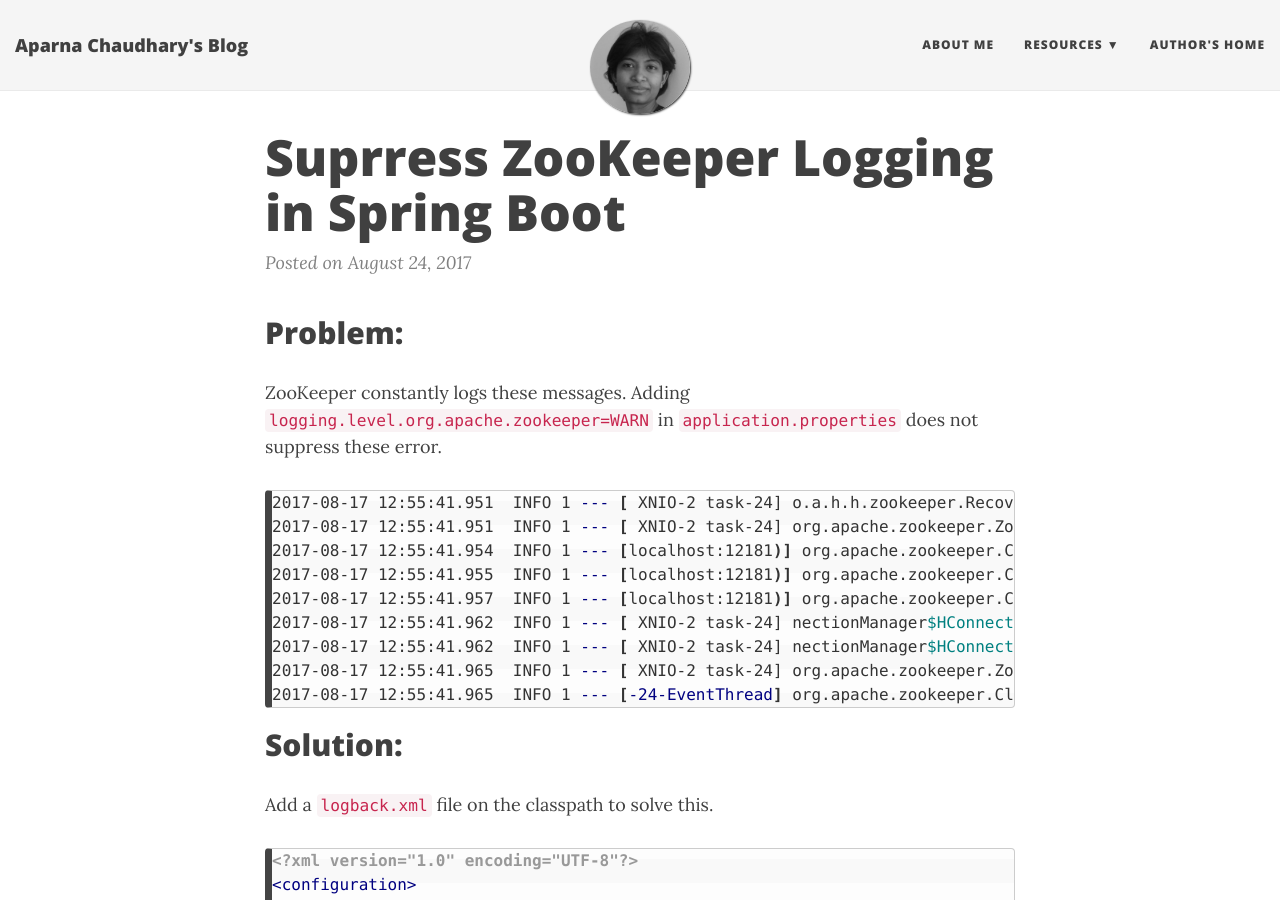
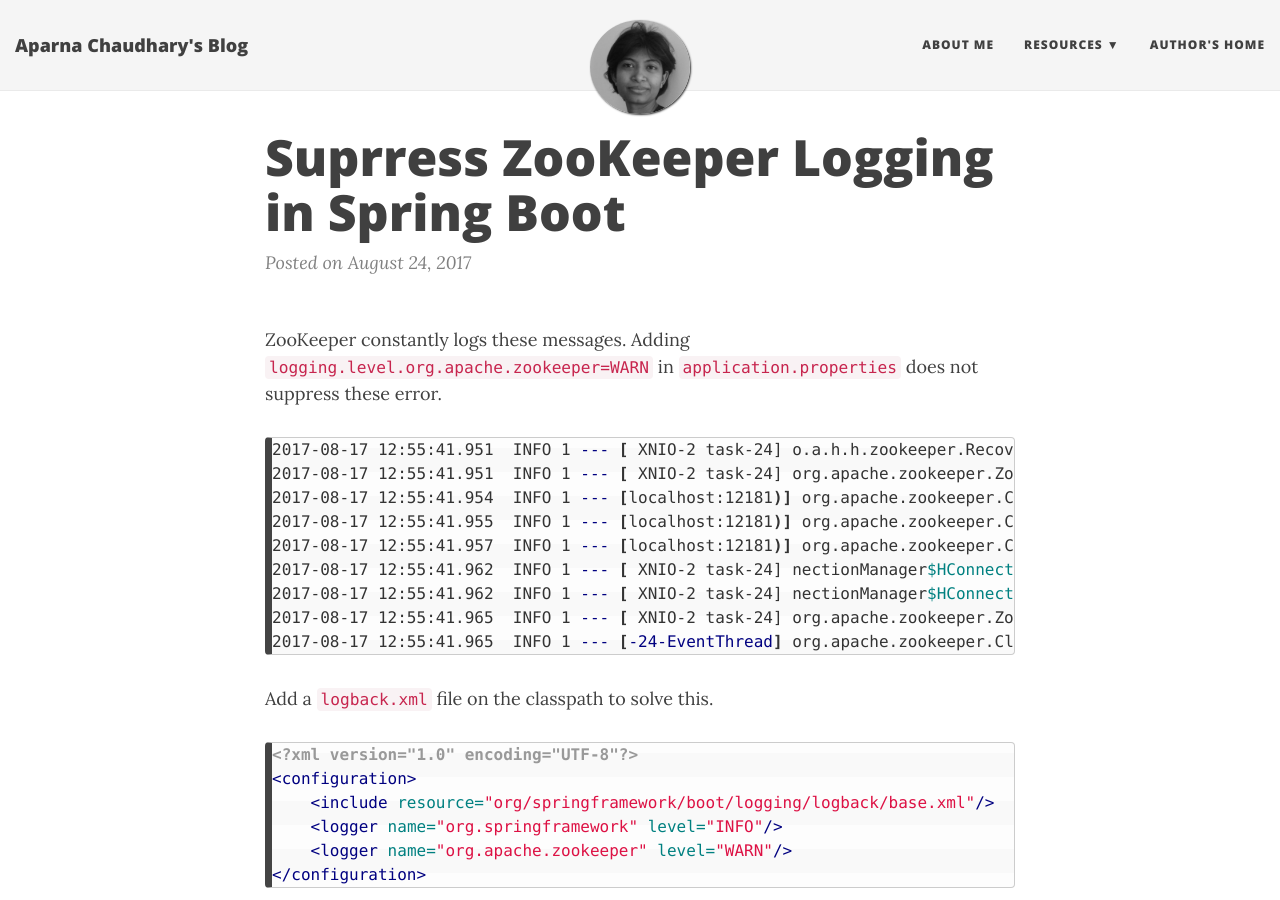
Before and after one commit to aparnachaudhary/aparnachaudhary.github.io, a Jekyll site: the page built from _posts/2017-08-24-Suppress-ZK-Logging.md, in a window 1280 px wide and 900 px high. Built offline with Jekyll 4.4.1, drawn with Linux system fonts in a browser that asks for light colours; nearby versions of some CDN libraries; comment, search, counter and statistics services are not loaded.

Commit message:
Update 2017-08-24-Suppress-ZK-Logging.md

````diff
--- a/_posts/2017-08-24-Suppress-ZK-Logging.md
+++ b/_posts/2017-08-24-Suppress-ZK-Logging.md
@@ -4,8 +4,6 @@ title: Suprress ZooKeeper Logging in Spring Boot
 tags: [zookeeper, spring-boot]
 ---
 
-
-## Problem:
 
 ZooKeeper constantly logs these messages. Adding `logging.level.org.apache.zookeeper=WARN` in `application.properties` does not suppress these error.
 
@@ -22,8 +20,6 @@ ZooKeeper constantly logs these messages. Adding `logging.level.org.apache.zooke
 2017-08-17 12:55:41.965  INFO 1 --- [-24-EventThread] org.apache.zookeeper.ClientCnxn          : EventThread shut down
 ```
 
-## Solution:
-
 Add a `logback.xml` file on the classpath to solve this.
 
 ```xml
````
